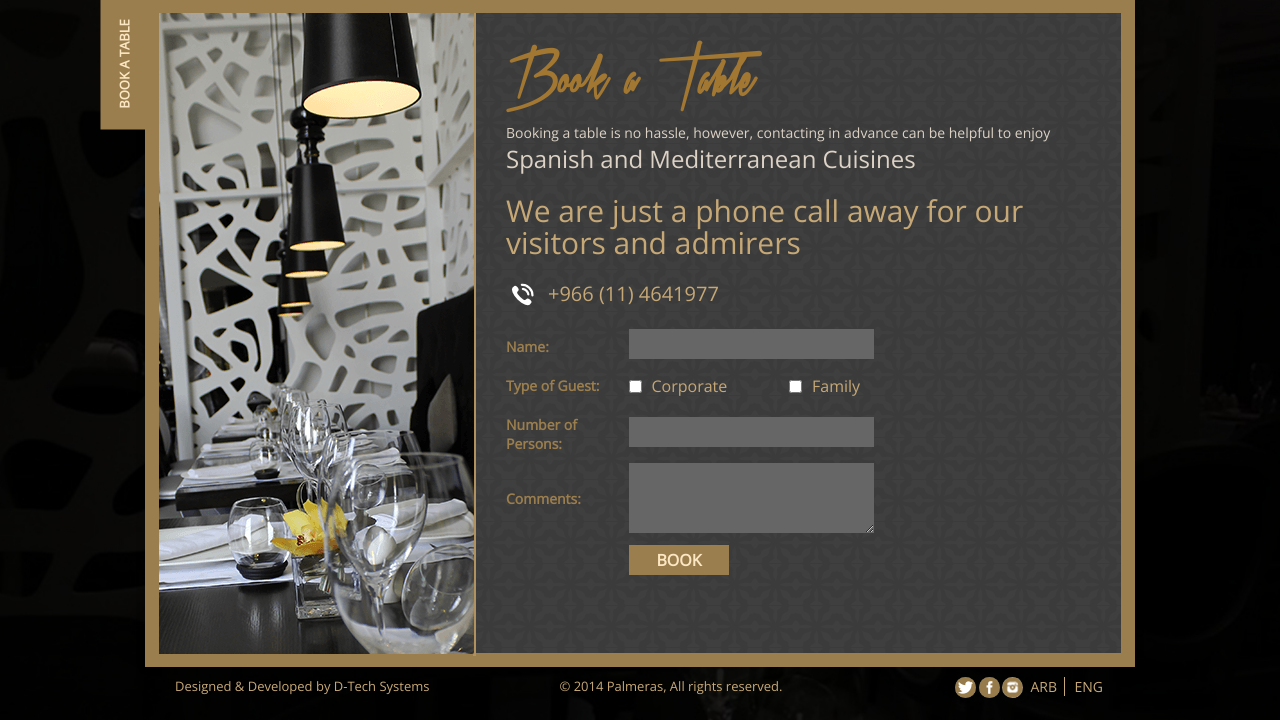
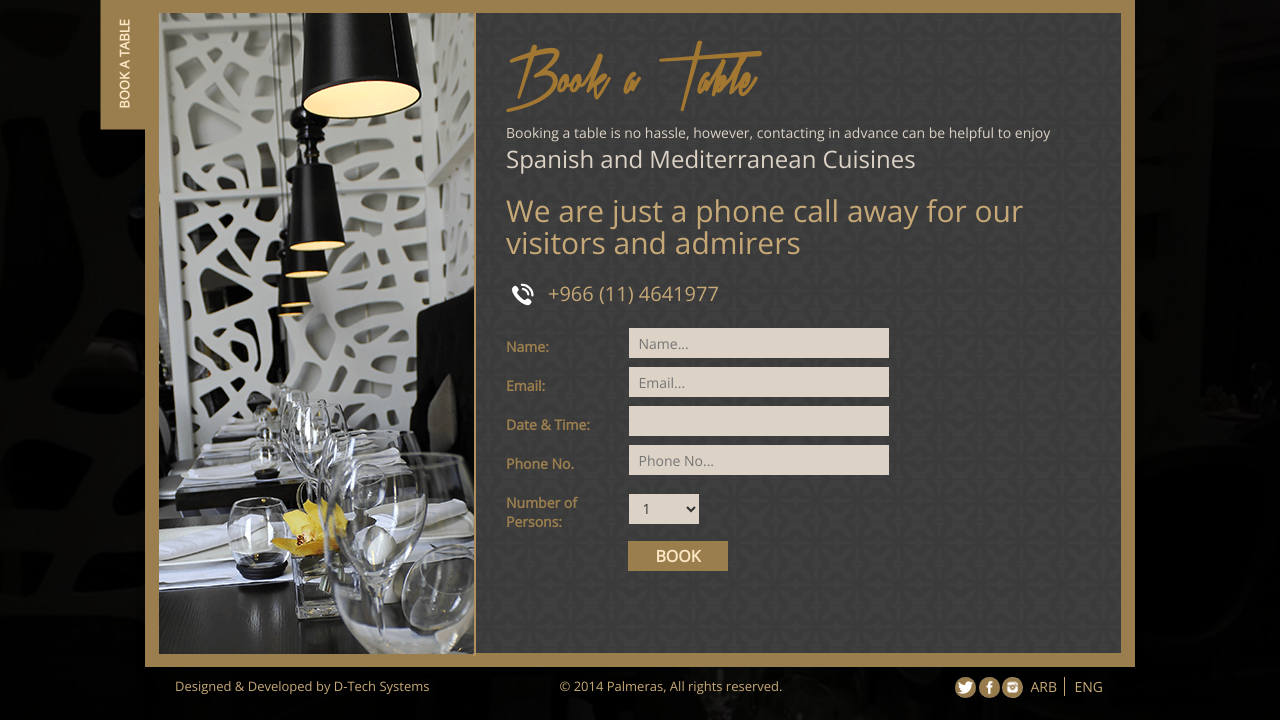
Before and after one commit to DarussalamTech/palmeraas, a PHP site: page /book-table.php in a window 1280 px wide. Shown: the part 155-875 px from the top of the page. Run offline with PHP 8.4, Linux system fonts and the light colour scheme.

Commit message:
edit form design and add new fields. add email icon and address.

```diff
--- a/book-table.php
+++ b/book-table.php
@@ -16,7 +16,6 @@
 <script src="js/jquery-1.11.0.min.js"></script>
 <script type="text/javascript" src="js/jquery.slimscroll.js"></script>
 <script src="js/jquery.loading-indicator.min.js"></script>
-
         <script>
         document.createElement('header');
         document.createElement('nav');
@@ -26,7 +25,6 @@
         document.createElement('footer');
         document.createElement('hgroup');
         </script>
-    </head>
 </head>
 <body>
 <div id="wraper">
@@ -45,12 +43,36 @@
             <p class="book-table-para">We are just a phone call away for our visitors and admirers</p>
             <p class="address_icon"><span><img src="images/telephone_icon.png" alt="palmeras phone"></span>+966 (11) 4641977</p>
             <form action="" method="post">
-        	<label>Name:</label>				<input type="text" name="Name"><br>
-            <label>Type of Guest:</label>		<input type="checkbox" name="Corporate" value="Corporate"><span>Corporate</span>
-												<input type="checkbox" name="Family" value="Family" style="margin-left:35px;"><span>Family</span><br>
-            <label>Number of Persons:</label>	<input type="text" name="number of person"><br>
-            <label>Comments:</label>			<textarea name="comments" ></textarea><br>
-            <input type="button" name="button" value="BOOK">
+        	<label>Name:</label>				<input type="text" name="Name" placeholder="Name..."><br>
+            <label>Email:</label>		<input type="email" name="email" placeholder="Email..."><br>
+            <label>Date & Time:</label>		<input type="datetime" name="date_time"><br>
+            <label>Phone No.</label>		<input type="tel" name="telephone" placeholder="Phone No..."><br>
+            <label>Number of Persons:</label>
+            		<select name="number of person">
+                    	<option>1</option>
+                        <option>2</option>
+                        <option>3</option>
+                        <option>4</option>
+                        <option>5</option>
+                        <option>6</option>
+                        <option>7</option>
+                        <option>8</option>
+                        <option>9</option>
+                        <option>10</option>
+                        <option>11</option>
+                        <option>12</option>
+                        <option>13</option>
+                        <option>14</option>
+                        <option>15</option>
+                        <option>16</option>
+                        <option>17</option>
+                        <option>18</option>
+                        <option>19</option>
+                        <option>20</option>
+                    </select>
+                    <br>
+            <!--<label>Comments:</label>			<textarea name="comments" ></textarea><br>-->
+            <input class="booking_button" type="button" name="button" value="BOOK">
         </form>
         </div>
     </div>
--- a/css/style.css
+++ b/css/style.css
@@ -609,17 +609,23 @@ body {
 	margin:10px 0;
 	vertical-align:middle;
 }
-.right-story form input[type=text]{
-    height: 30px;
-    position: relative;
-    width: 245px;
-	border:none;
-	background:#666;
-	color:#333;
-}
-input[type="checkbox"] {
-    vertical-align: -5px;
-}
+.right-story form input[type=text],
+.right-story form input[type=tel],
+.right-story form input[type=datetime],
+.right-story form input[type=email],
+.right-story form select{
+							height: 30px;
+							position: relative;
+							width: 250px;
+							border:none;
+							background:#dcd2c6;
+							color:#333;
+							padding-left:10px;
+							font-family: "Open Sans",sans-serif; font-size: 14px;
+						}
+.right-story form select{width:70px;}
+.right-story form select option{padding-left:10px;}
+
 textarea{width:245px; height:70px; vertical-align:middle; border:none;background:#666; color:#333;}
 form span{font-family: "Open Sans",sans-serif; font-size: 16px; color:#c6a877; display:inline-block; width:100px; margin-left:10px; vertical-align:-4px;}
 input[type="button"] {
@@ -631,7 +637,7 @@ input[type="button"] {
     font-weight: bold;
     height: 30px;
     width: 100px;
-	margin:12px 0 0 123px;
+	margin:0 0 0 122px;
 }
 input[type="button"]:hover{background:#9b7e4e; color:#000; cursor:pointer;}
 .right-story p.address_icon{font-size:20px;}
--- a/footer.php
+++ b/footer.php
@@ -9,7 +9,7 @@
         <p><span>Designed & Developed by <a href="http://dtechsystems.co.uk/" title="d-tech systems" target="_blank">D-Tech Systems</a></span>&copy; 2014 Palmeras, All rights reserved. </p>
     </div>
     <div class="right-footer">
-        <a href="https://twitter.com/palmerasksa" target="_blank" class="twitter_icon"></a>
+        <a href="https://twitter.com/palmerassa" target="_blank" class="twitter_icon"></a>
         <a href="https://www.facebook.com/palmerassa" target="_blank" class="facebook_icon"></a>
         <a href="http://instagram.com/palmeras_sa" target="_blank" class="instagram_icon"></a>
         <div class="footer-text">
--- a/queries.php
+++ b/queries.php
@@ -38,7 +38,8 @@
         </div>
         <div class="right-story">
         	<h2>For Queries</h2>
-            <article class="book-table-article">Get in touch with us to know it all about<br>You can drop us a message at: e-mail<br>Or you can call us at</article>
+            <article class="book-table-article">Get in touch with us to know it all about<br>You can drop us a message at
+            <p class="address_icon"><span><img src="images/email-icon.png" alt="palmeras phone"></span>rm@palmerasksa.com</p>Or you can call us at</article>
             <p class="address_icon"><span><img src="images/telephone_icon.png" alt="palmeras phone"></span>+966 (11) 4641977</p>
             <p class="book-table-para">We will make sure to get back to<br>you as our earliest.</p>
         </div>
```
Also changed, not shown: images/email-icon.png (added).
